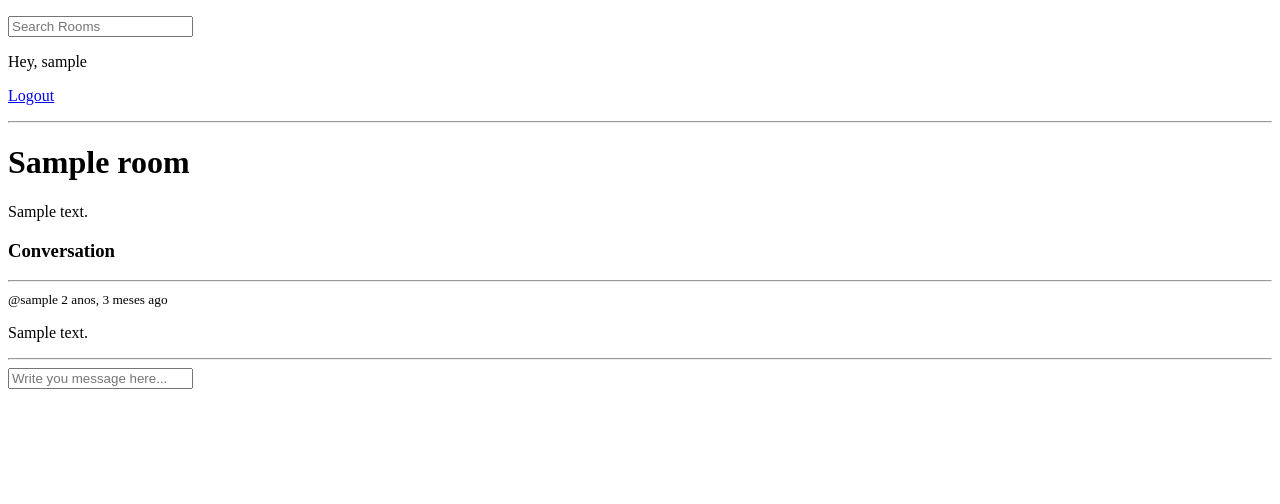
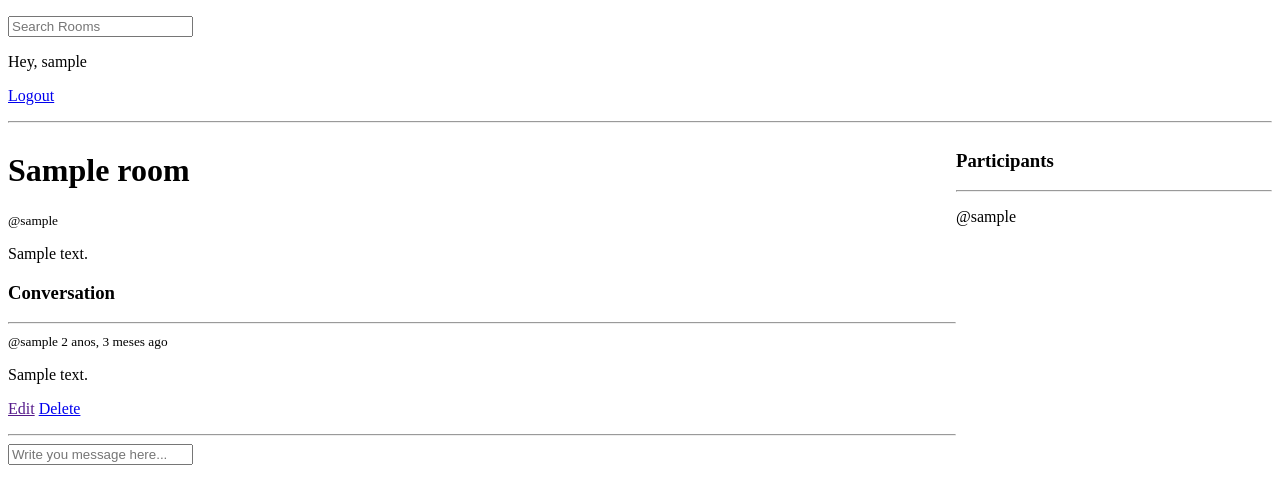
Before and after one commit to montalvas/studdybuddy, a Django app: page /room/1 in a window 1280 px wide. Shown: the part 34-538 px from the top of the page. Run offline with Django 3.2, Linux system fonts and the light colour scheme; a user stored in the database is signed in; tables that the repository leaves empty hold one stand-in row (values such as "Sample post").

Commit message:
add participants room and delete message function

```diff
--- a/core/models.py
+++ b/core/models.py
@@ -14,7 +14,7 @@ class Room(models.Model):
     topic = models.ForeignKey(Topic, on_delete=models.SET_NULL, null=True)
     name = models.CharField(max_length=200)
     description = models.TextField(null=True, blank=True)
-    # participants
+    participants = models.ManyToManyField(User, related_name='participants', blank=True)
     created = models.DateTimeField(auto_now_add=True)
     updated = models.DateTimeField(auto_now=True)
 
--- a/core/templates/core/room.html
+++ b/core/templates/core/room.html
@@ -4,7 +4,19 @@
 
 {% block content %}
 
+{% block style %}
+<style>
+    .room-container {
+        display: grid;
+        grid-template-columns: 3fr 1fr;
+    }
+</style>
+{% endblock style %}
+
+<div class="room-container">
+    <div>
         <h1>{{ room.name }}</h1>
+        <small>@{{ room.host }}</small>
 
         <p>{{ room.description }}</p>
 
@@ -16,6 +28,12 @@
             <div>
                 <small>@{{ message.user }} {{ message.created|timesince }} ago</small>
                 <p>{{ message.body }}</p>
+                {% if request.user.is_authenticated %}
+                <p>
+                    <a href="">Edit</a>
+                    <a href="{% url 'core:delete-message' message.id %}">Delete</a>
+                </p>
+                {% endif %}
                 <hr>
             </div>
             {% endfor %}
@@ -29,5 +47,15 @@
             </form>
         </div>
         {% endif %}
+    </div>
+
+    <div>
+        <h3>Participants</h3>
+        <hr>
+        {% for user in participants %}
+            <p>@{{ user.username }}</p>
+        {% endfor %}
+    </div>
+</div><!--room container-->
 
 {% endblock content %}
--- a/core/urls.py
+++ b/core/urls.py
@@ -5,14 +5,19 @@ from . import views
 app_name = 'core'
 
 urlpatterns = [
+    # USER
     path('login/', views.login_page, name='login'),
     path('logout/', views.logout_page, name='logout'),
     path('register/', views.register_page, name='register'),
 
     path('', views.home, name='home'),
-    # CRUD
+
+    # CRUD ROOM
     path('room/<int:pk>', views.room, name='room'),
     path('create-room/', views.create_room, name='create-room'),
     path('update-room/<int:pk>', views.update_room, name='update-room'),
     path('delete-room/<int:pk>', views.delete_room, name='delete-room'),
+
+    # MESSAGE
+    path('delete-message/<int:pk>', views.delete_message, name='delete-message'),
 ]
--- a/core/views.py
+++ b/core/views.py
@@ -24,6 +24,8 @@ def home(request):
     context = {'rooms': rooms, 'topics': topics, 'room_count': room_count}
 
     return render(request, 'core/home.html', context)
+
+################### User ########################
 
 def login_page(request):
     if request.user.is_authenticated:
@@ -73,11 +75,12 @@ def register_page(request):
 
     return render(request, 'core/login_register.html', {'form': form})
 
-# Rooms
+################### Rooms ########################
 
 def room(request, pk):
     room = Room.objects.get(id=pk)
     room_messages = room.message_set.all().order_by('-created')
+    participants = room.participants.all()
 
     if request.method == 'POST':
         message = Message.objects.create(
@@ -86,9 +89,13 @@ def room(request, pk):
             body = request.POST.get('body')
         )
 
+        room.participants.add(request.user)
+
         return redirect('core:room', pk=room.id)
 
-    context = {'room': room, 'room_messages': room_messages}
+    context = {'room': room,
+               'room_messages': room_messages,
+               'participants': participants}
 
     return render(request, 'core/room.html', context)
 
@@ -141,4 +148,19 @@ def delete_room(request, pk):
         room.delete()
         return redirect('core:home')
 
-    return render(request, 'core/delete_room.html', {'obj': room})
+    return render(request, 'core/delete.html', {'obj': room})
+
+################### Message ########################
+
+@login_required(login_url='core:login')
+def delete_message(request, pk):
+    message = Message.objects.get(id=pk)
+
+    if request.user != message.user:
+        return HttpResponse("You are not allowed here.")
+
+    if request.method == 'POST':
+        message.delete()
+        return redirect('core:home')
+
+    return render(request, 'core/delete.html', {'obj': message})
```
Also changed, not shown: core/migrations/0003_auto_20220429_0702.py (added), core/templates/core/delete.html (renamed from core/templates/core/delete_room.html). Lines whose indentation alone changed are shown as unchanged.
